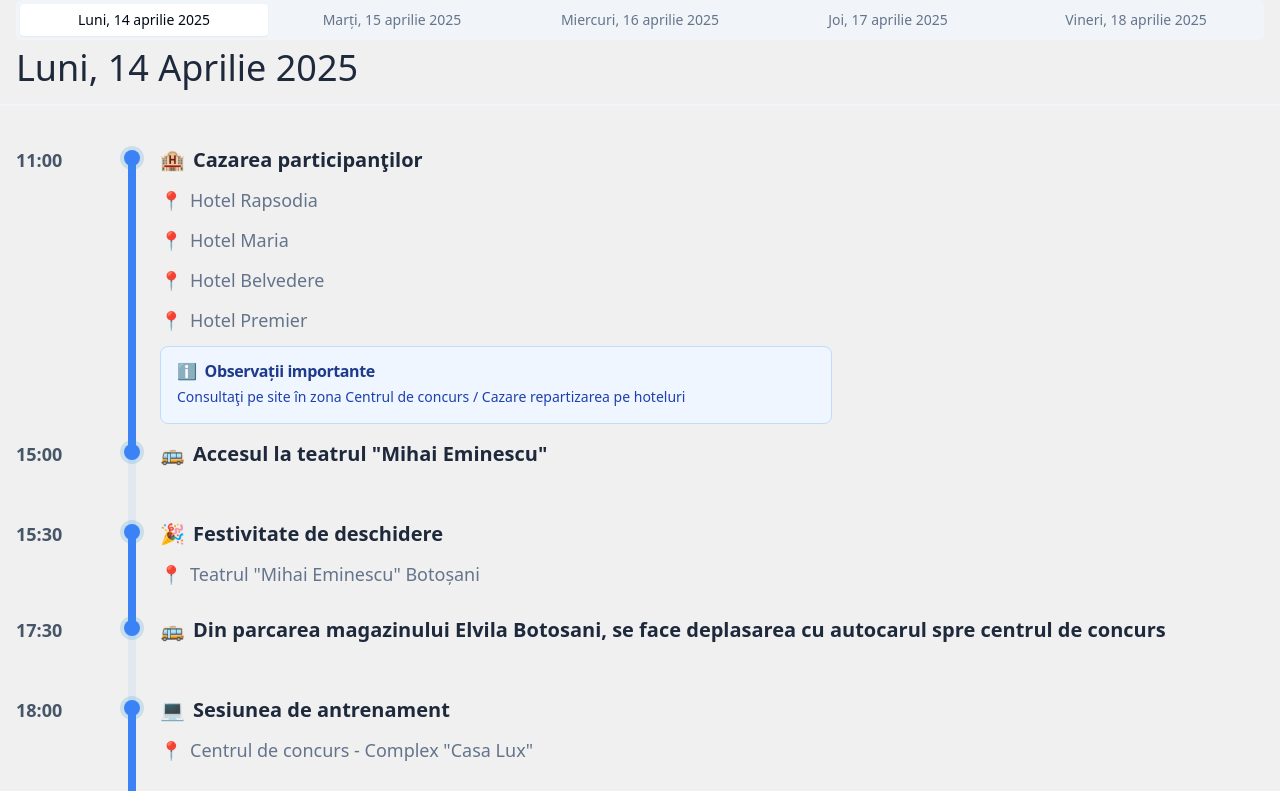
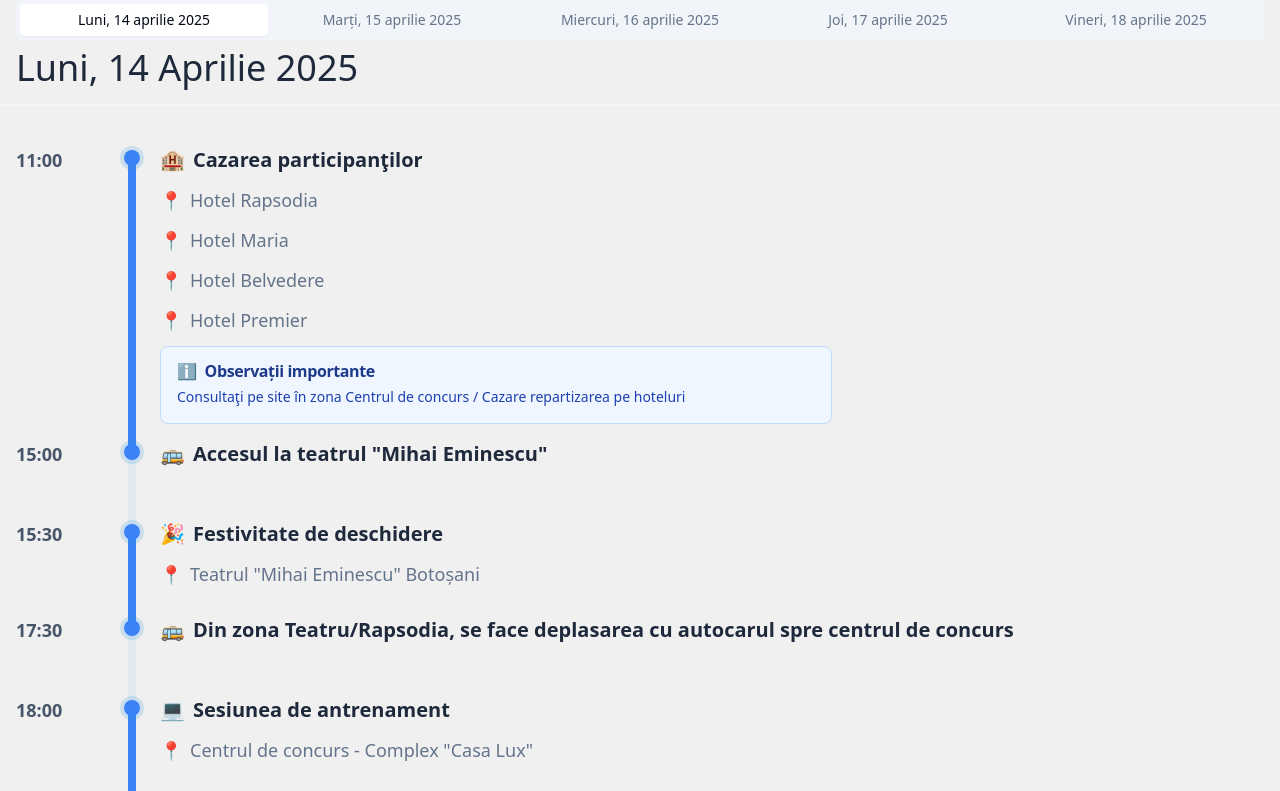
Before and after one commit to RobertPietraru/onigim2025, a SvelteKit app: page / in a window 1280 px wide. Shown: the top 791 px of the page. Built offline with nearby package versions, Linux system fonts and the light colour scheme.

Commit message:
removing elvila

```diff
--- a/src/routes/program.ts
+++ b/src/routes/program.ts
@@ -184,7 +184,7 @@ export let program = [
                 end: 18.0,
                 activity: {
                     ...activities.transport,
-                    label: "Din parcarea magazinului Elvila Botosani, se face deplasarea cu autocarul spre centrul de concurs",
+                    label: "Din zona Teatru/Rapsodia, se face deplasarea cu autocarul spre centrul de concurs",
                 },
             },
             {
@@ -365,7 +365,7 @@ export let program = [
                     label: 'Excursie tematică - ”Târgul de artă populară botoșăneană” pe ruta Botoșani - Vorona și retur', // (Plecarea )
                 },
                 locations: [places.vorona, places.liceuVorona, places.manastireaVorona],
-                observations: "Plecare la ora 09.30 din Parcarea ”Magazin Elvila” Botoșani și revenire în aceeași parcare la orele 13,00-13,30",
+                observations: "Plecare la ora 09.30 din zona Teatru/Rapsodia și revenire la orele 13,00-13,30",
             },
             {
                 start: 13,
```
